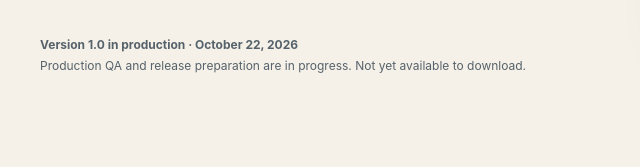
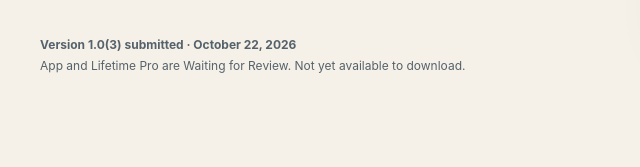
Before and after one commit to sepidehdalir/pairfolio, a plain HTML site: page index.html in a window 1280 px wide. Shown: the part 633-800 px from the top of the page, 0-640 px from the left. Drawn offline with Linux system fonts and the light colour scheme.

Commit message:
Record joint Pairfolio1.0(3) and Lifetime Pro Waiting for Review

```diff
--- a/index.html
+++ b/index.html
@@ -1,7 +1,7 @@
 <!doctype html>
 <html lang="en"><head><meta charset="utf-8"><meta name="viewport" content="width=device-width,initial-scale=1"><meta name="theme-color" content="#102332"><title>Pairfolio · Clear client handoffs</title><meta name="description" content="Before and after job photos, task documentation and readable client reports. Pairfolio is a native local iPhone and iPad app."><link rel="icon" href="assets/icon.png"><link rel="stylesheet" href="style.css"></head><body>
 <header><a class="brand" href="index.html"><img src="assets/icon.png" width="48" height="48" alt="Pairfolio paired corners"><strong>Pairfolio</strong></a><nav><a href="#report">The report</a><a href="privacy.html">Privacy</a><a href="support.html">Support</a></nav></header>
-<main><section class="hero"><div><p class="eyebrow">BEFORE + AFTER JOB REPORTS · IPHONE + IPAD</p><h1>Show the work.<br>Share it clearly.</h1><p class="lead">Pair each task's photographs. Check what is missing. Leave your client a report they can follow.</p><a class="button" href="#report">See a real example report ↗</a><p class="release"><strong>Version 1.0 in production · October 22, 2026</strong><br>Production QA and release preparation are in progress. Not yet available to download.</p></div><div class="comparison"><figure><img src="assets/before.jpg" alt="Original generated example kitchen before cleaning"><figcaption>BEFORE</figcaption></figure><figure><img src="assets/after.jpg" alt="Matched original generated example kitchen after cleaning"><figcaption>AFTER</figcaption></figure><p>Original generated example photographs, organized through the actual app.</p></div></section>
+<main><section class="hero"><div><p class="eyebrow">BEFORE + AFTER JOB REPORTS · IPHONE + IPAD</p><h1>Show the work.<br>Share it clearly.</h1><p class="lead">Pair each task's photographs. Check what is missing. Leave your client a report they can follow.</p><a class="button" href="#report">See a real example report ↗</a><p class="release"><strong>Version 1.0(3) submitted · October 22, 2026</strong><br>App and Lifetime Pro are Waiting for Review. Not yet available to download.</p></div><div class="comparison"><figure><img src="assets/before.jpg" alt="Original generated example kitchen before cleaning"><figcaption>BEFORE</figcaption></figure><figure><img src="assets/after.jpg" alt="Matched original generated example kitchen after cleaning"><figcaption>AFTER</figcaption></figure><p>Original generated example photographs, organized through the actual app.</p></div></section>
 <section class="principles"><article><span>01 / PAIR</span><h2>Every task.<br>Both photographs.</h2><p>A labeled Before and After slot keeps a room or repair together. Take a photo or choose one, inspect the details and add factual notes.</p></article><article><span>02 / CHECK</span><h2>See what<br>is still missing.</h2><p>Photo completeness is separate from your task checkmarks. An out-of-scope task needs a reason. Incomplete reports are clearly labeled Draft.</p></article><article><span>03 / HAND OFF</span><h2>A clear report.<br>Ready to share.</h2><p>Preview an A4 or US Letter PDF on the device. Photographs are fitted without cropping, with the job details, ordered tasks and notes.</p></article></section>
 <section id="report" class="report"><div><p class="eyebrow">ACTUAL PAIRFOLIO OUTPUT</p><h2>A job handoff,<br>page by page.</h2><p>The report shown here was generated by the native app using the original example photographs. Labels, captions, task order and page numbers come from the saved job.</p><p>Keep a portable job backup with its photos and report style. Import a fresh copy without replacing existing work. Recoverable Trash keeps older jobs on the device until you restore them.</p><p class="note">Dates and task status are supplied by the report creator. Reports do not certify work quality, photo authenticity, legal evidence or customer acceptance.</p></div><img src="assets/report-example.png" alt="Actual Pairfolio PDF page with fitted Before and After photographs, notes and page number" loading="lazy"></section>
 <section class="pricing"><p class="eyebrow">A USEFUL FREE WORKFLOW</p><h2>Start with the whole handoff.</h2><p>One active job, three photo pairs, editing, checklist, PDF and portable backup are free. Move an older job to recoverable Trash to start another.</p><p>Optional Lifetime Pro is a one-time Apple purchase for up to 100 active jobs, 60 pairs per job, your logo and 10 reusable report templates. The in-app price comes from Apple. Existing work stays editable and exportable if Pro is unavailable.</p></section>
```
Also changed, not shown: 1 other file.
